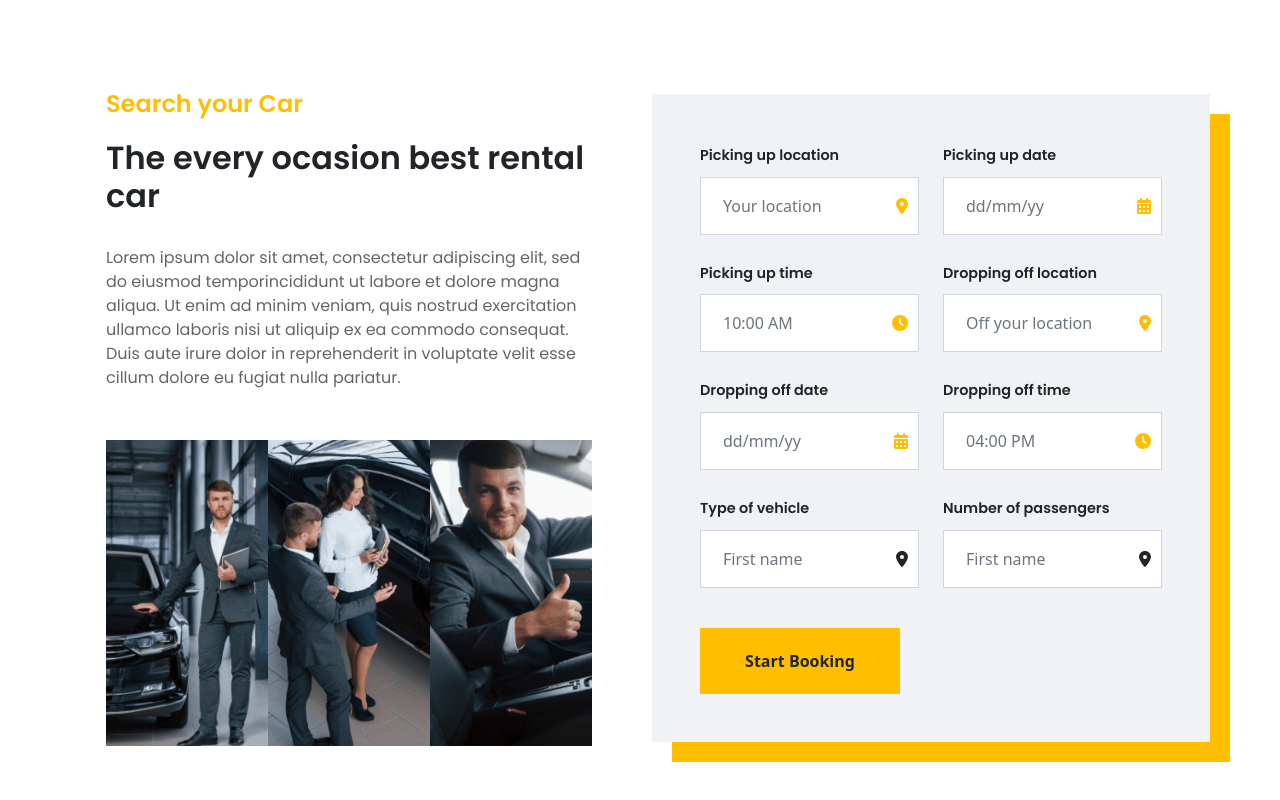
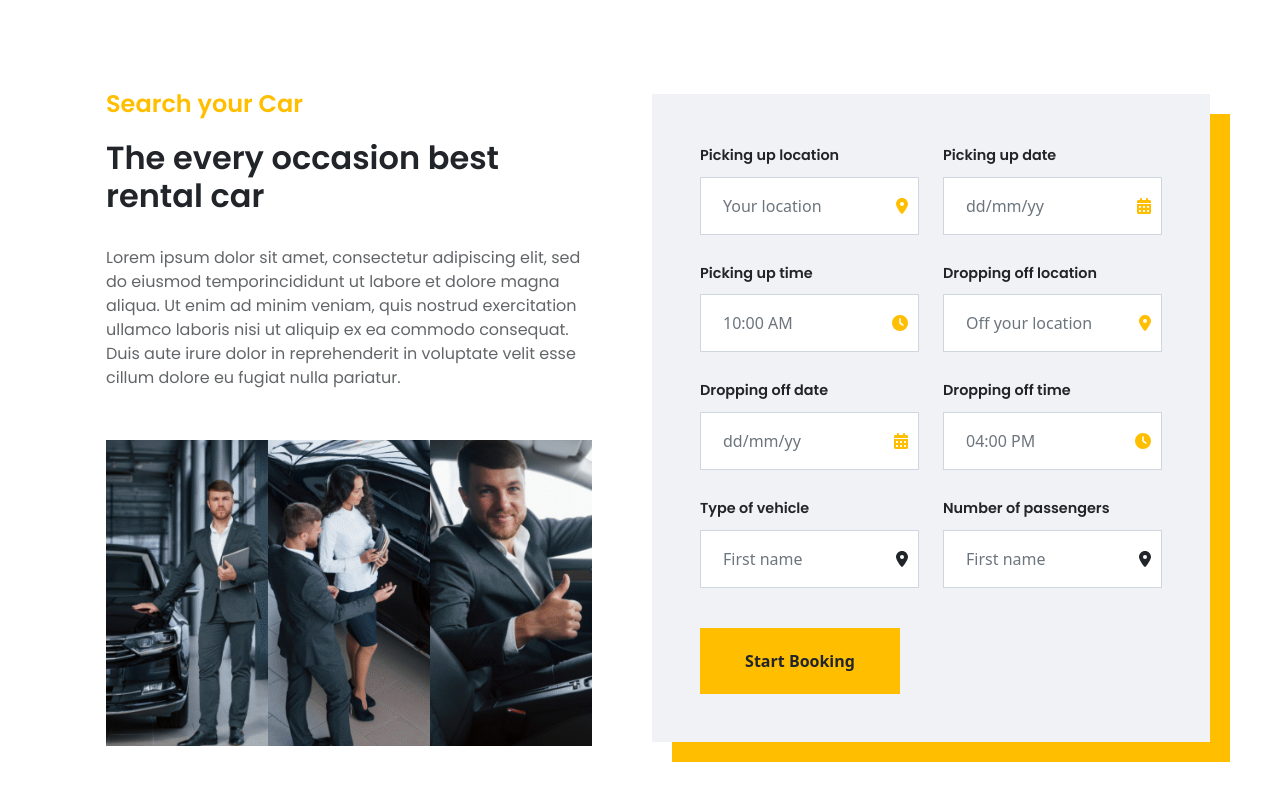
Before and after one commit to JCciasico/Car-Rental, a Vue app: page / in a window 1280 px wide. Shown: the part 1704-2504 px from the top of the page. Built offline with nearby package versions, Linux system fonts and the light colour scheme; a web font is replaced by a local one; what vue-scroll-reveal would draw is missing.

Commit message:
fix: header title

```diff
--- a/src/components/SearchSection.vue
+++ b/src/components/SearchSection.vue
@@ -5,7 +5,7 @@
             <div class="col-lg-6 col-md-12 d-flex align-items-center search-body">
                 <div class="search-text">
                     <h4>Search your Car</h4>
-                    <h2>The every ocasion best rental car</h2>
+                    <h2>The every occasion best rental car</h2>
                     <p id="search-des">Lorem ipsum dolor sit amet, consectetur adipiscing elit, sed do eiusmod
                         temporincididunt ut
                         labore et dolore magna aliqua. Ut enim ad minim veniam, quis nostrud exercitation ullamco
```
